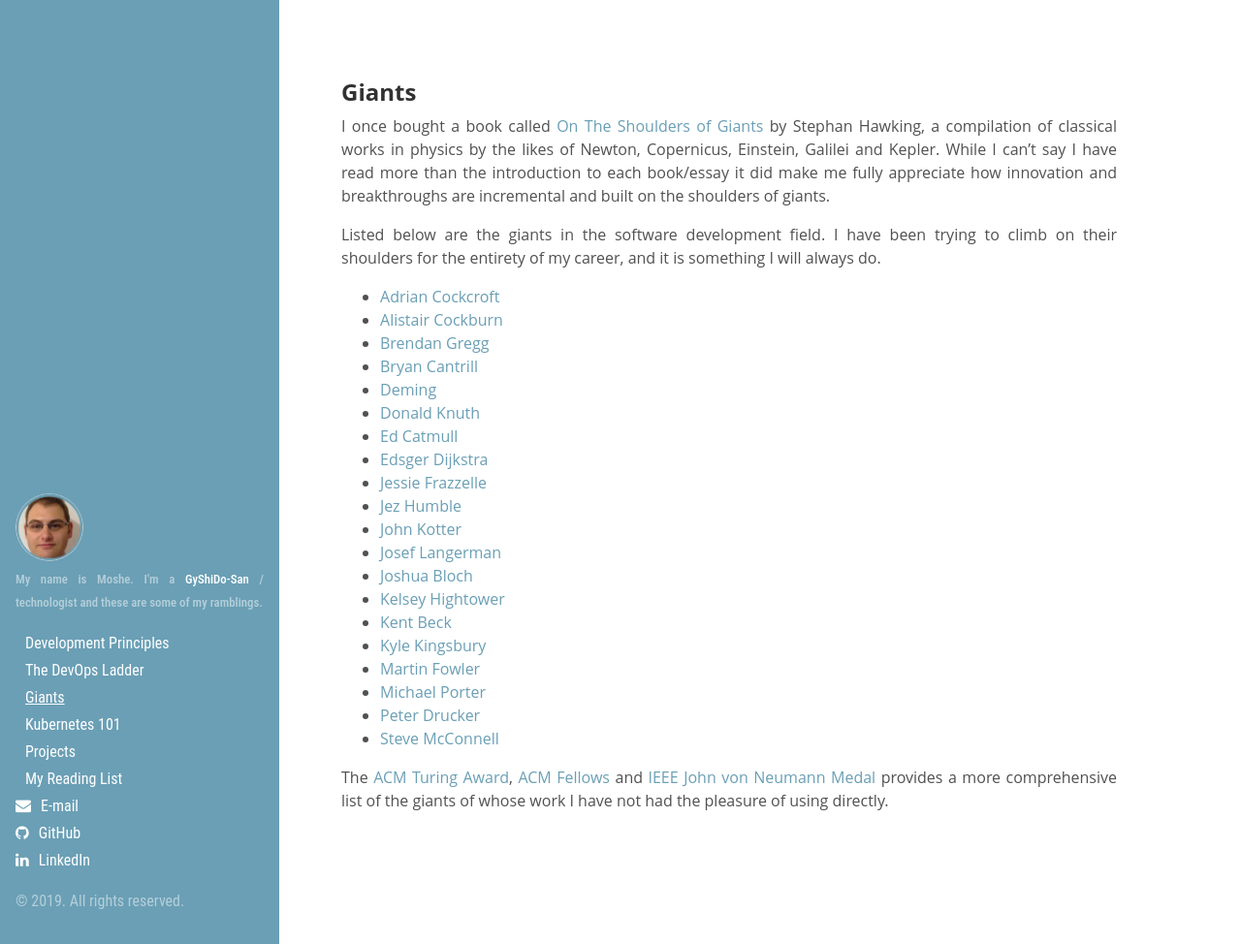
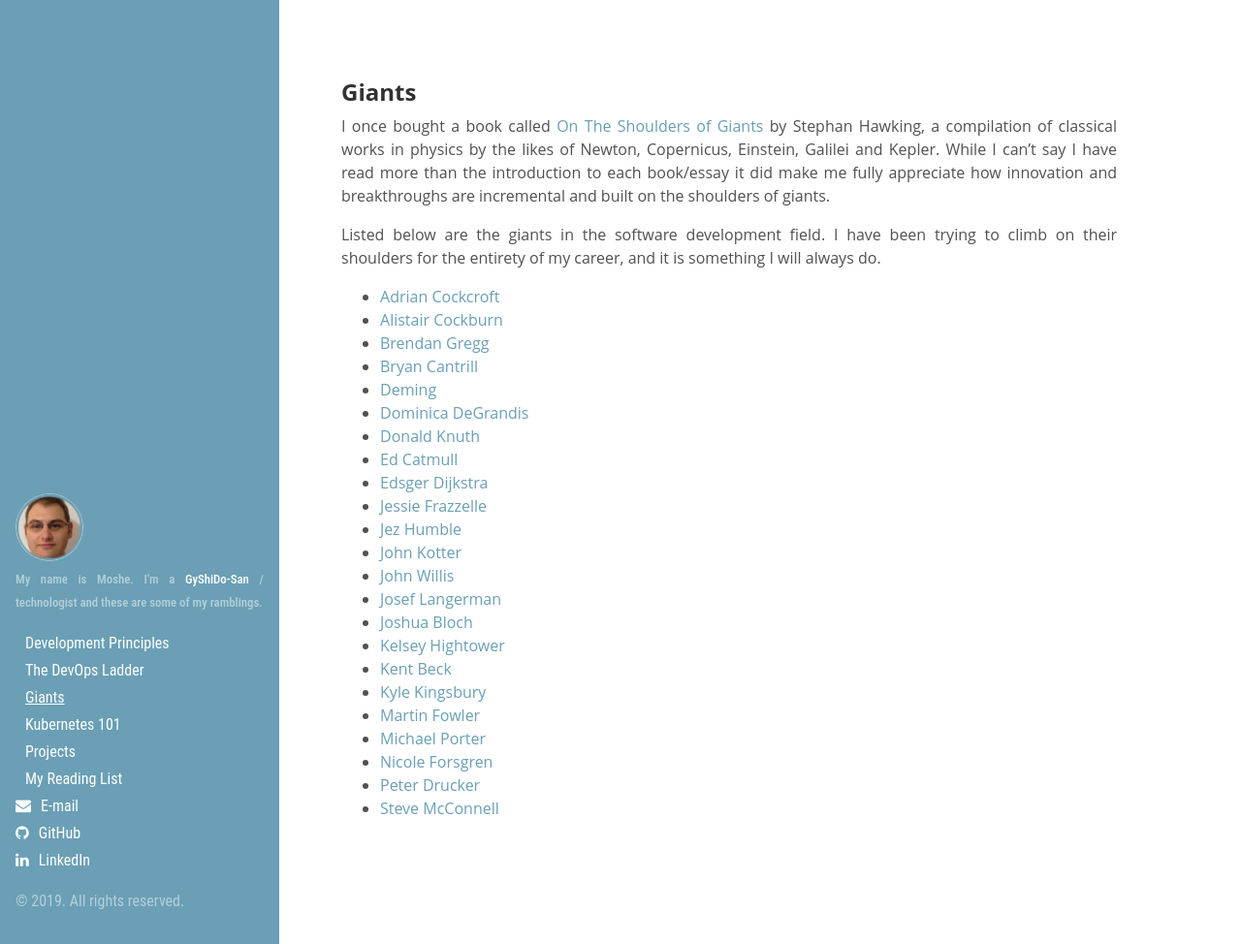
Before and after one commit to Moshe-Immerman/Moshe-Immerman, a Jekyll site: the page built from giants.md, in a window 1280 px wide and 974 px high. Shown: the whole window at 97% size. Built offline with Jekyll 4.4.1, drawn with Linux system fonts in a browser that asks for light colours; our own code applies the rules of GitHub Pages for plain Markdown files; comment, search, counter and statistics services are not loaded.

Commit message:
update giants

```diff
--- a/giants.md
+++ b/giants.md
@@ -9,12 +9,14 @@
 - [Brendan Gregg](http://www.brendangregg.com/)
 - [Bryan Cantrill](https://en.wikipedia.org/wiki/Bryan_Cantrill)
 - [Deming](https://deming.org/management-system/fourteenpoints)
+- [Dominica DeGrandis](http://ddegrandis.com/)
 - [Donald Knuth](https://en.wikipedia.org/wiki/Donald_Knuth)
 - [Ed Catmull](https://en.wikipedia.org/wiki/Edwin_Catmull)
 - [Edsger Dijkstra](https://en.wikipedia.org/wiki/Edsger_W._Dijkstra)
 - [Jessie Frazzelle](https://blog.jessfraz.com/)
 - [Jez Humble](https://continuousdelivery.com/)
 - [John Kotter](https://en.wikipedia.org/wiki/John_Kotter)
+- [John Willis](https://itrevolution.com/faculty/john-willis/)
 - [Josef Langerman](http://langerman.co.za)
 - [Joshua Bloch](https://en.wikipedia.org/wiki/Joshua_Bloch)
 - [Kelsey Hightower](https://github.com/kelseyhightower)
@@ -22,8 +24,6 @@
 - [Kyle Kingsbury](http://aphyr.com/)
 - [Martin Fowler](http://martinfowler.com/)
 - [Michael Porter](https://en.wikipedia.org/wiki/Michael_Porter)
+- [Nicole Forsgren](http://nicolefv.com/)
 - [Peter Drucker](https://en.wikipedia.org/wiki/Peter_Drucker)
 - [Steve McConnell](https://www.stevemcconnell.com/)
-
-
-The [ACM Turing Award](https://en.wikipedia.org/wiki/Turing_Award), [ACM Fellows](https://en.wikipedia.org/wiki/List_of_Fellows_of_the_Association_for_Computing_Machinery) and [IEEE John von Neumann Medal](https://en.wikipedia.org/wiki/IEEE_John_von_Neumann_Medal) provides a more comprehensive list of the giants of whose work I have not had the pleasure of using directly.
```
